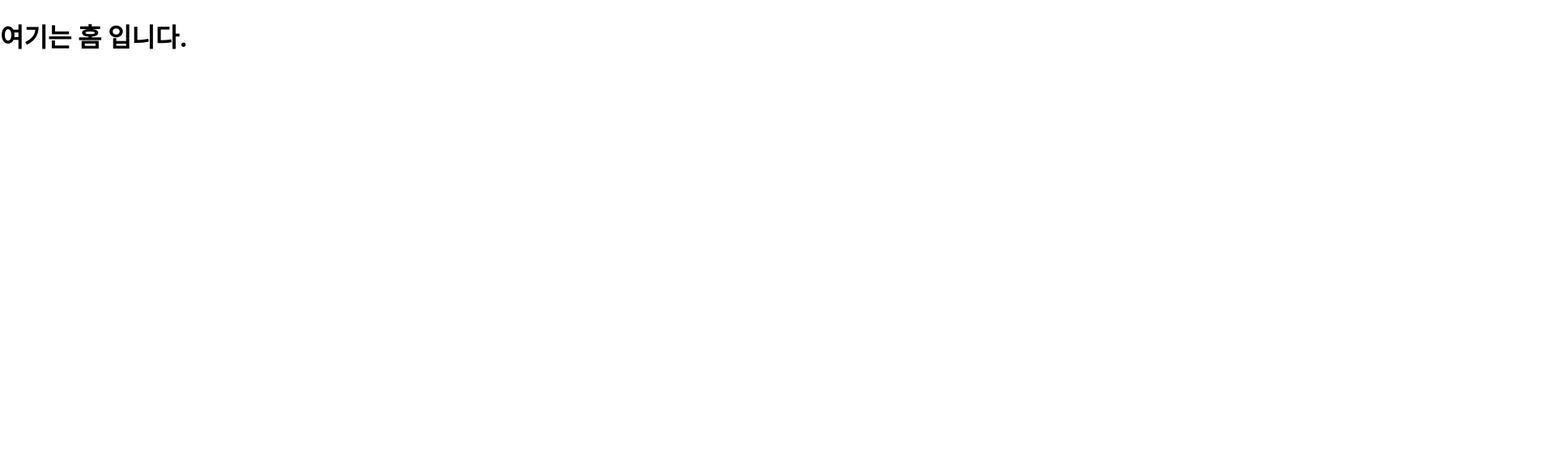
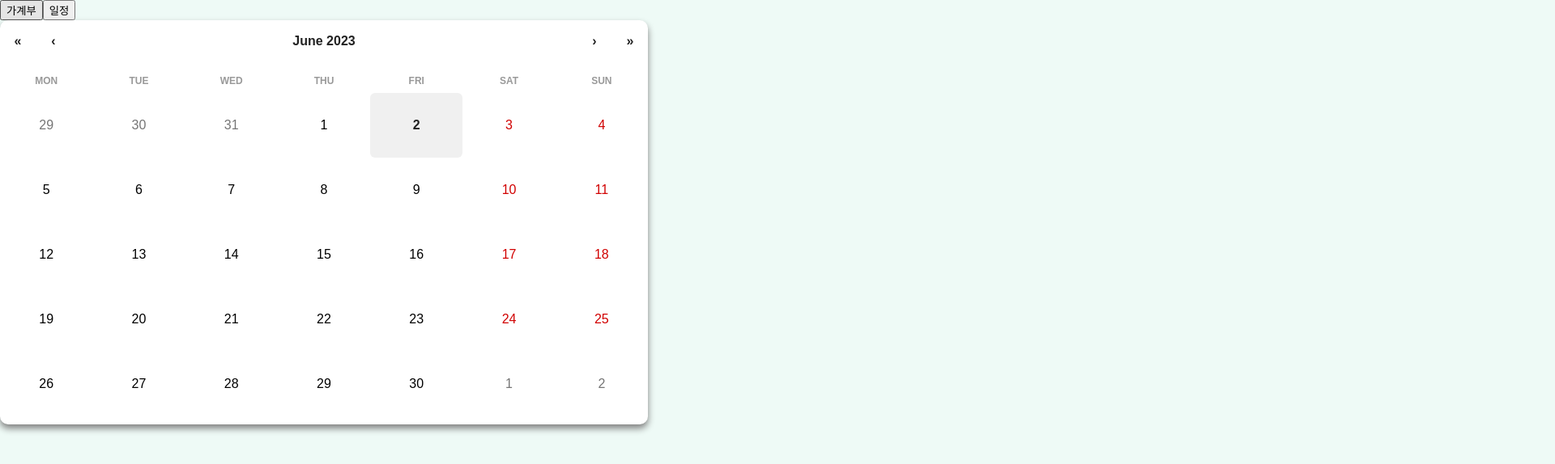
Before and after one commit to lamsasa/frontCheck, a React (Create React App) app: page / in a window 1280 px wide. Shown: the top 574 px of the page at 81% size, 1920 px wide, since content can reach past the window. Built offline with nearby package versions, Linux system fonts and the light colour scheme.

Commit message:
✨ 메인화면 달력 추가

```diff
--- a/src/pages/Home.jsx
+++ b/src/pages/Home.jsx
@@ -1,8 +1,18 @@
 import React from "react";
 import styled from "styled-components";
+import Calendar from "react-calendar";
+import "react-calendar/dist/Calendar.css";
+import "../styles/calendar.css";
 
 const HomeContainer = styled.div`
-
+    height: 1080px;
+    width: 1920px;
+    background: #eefaf6;
+    display: flex;
+    flex-direction: column;
+    /* align-items: center; */
+    /* justify-content: center; */
+    /* vertical-align: center; */
 `;
 
 const Home = () => {
@@ -11,8 +21,26 @@ const Home = () => {
         <>
             <HomeContainer>
 
-                <h1>여기는 홈 입니다.</h1>
+                <div class="container">
+                    {/* <div class="btn-group" role="group" aria-label="Basic radio toggle button group">
+                        <input type="radio" class="btn-check" name="btnradio" id="btnradio1" autocomplete="off" checked>
+                            <label class="btn btn-outline-primary" for="btnradio1">가계부</label>
 
+                            <input type="radio" class="btn-check" name="btnradio" id="btnradio2" autocomplete="off">
+                                <label class="btn btn-outline-primary" for="btnradio2">일정</label>
+                            </div> */}
+
+                    <div class="btn-group" role="group" aria-label="...">
+                        <button type="button" class="btn btn-default">가계부</button>
+                        <button type="button" class="btn btn-default">일정</button>
+                    </div>
+                </div>
+
+
+                <div className="calendar">
+                    <Calendar
+                        locale="en" />
+                </div>
             </HomeContainer>
         </>
 
--- /dev/null
+++ b/src/styles/calendar.css
@@ -0,0 +1,76 @@
+.react-calendar {
+    width: 800px;
+    max-width: 100%;
+    height: 500px;
+    background-color: #fff;
+    color: #999;
+    font-family: Arial, Helvetica, sans-serif;
+    /* line-height: 1.125em; */
+    border : 0px;
+    border-radius: 10px;
+    box-shadow: 0px 5px 8px 0px gray;
+   }
+
+   .react-calendar__navigation button {
+    color: #222;
+    font-weight: bold;
+    min-width: 44px;
+    background: none;
+    font-size: 16px;
+    margin-top: 8px;
+   }
+
+   .react-calendar__navigation button:enabled:hover,
+   .react-calendar__navigation button:enabled:focus {
+    background-color: #fff;
+   }
+
+   .react-calendar__navigation button[disabled] {
+    background-color: #fff;
+   }
+
+   abbr[title] {
+    text-decoration: none;
+   }
+
+   .react-calendar__tile{
+    height: 80px;
+    font-size: 16px;
+   }
+
+   .react-calendar__tile:enabled:hover,
+   .react-calendar__tile:enabled:focus {
+    background:  #DFF6EE;
+    color: #fff;
+    border-radius: 6px;
+   }
+
+   .react-calendar__tile--now {
+    background: #f0f0f0;
+    border-radius: 6px;
+    font-weight: bold;
+    color: #222;
+   }
+
+   .react-calendar__tile--now:enabled:hover,
+   .react-calendar__tile--now:enabled:focus {
+    background: #DFF6EE;
+    border-radius: 6px;
+    font-weight: bold;
+    color: #fff;
+   }
+
+   .react-calendar__tile--hasActive:enabled:hover,
+   .react-calendar__tile--hasActive:enabled:focus {
+    background:  #DFF6EE;
+   }
+
+   .react-calendar--selectRange .react-calendar__tile--hover {
+    background-color: #f8f8fa;
+   }
+
+   .react-calendar__tile--range {
+    background:  #DFF6EE;
+    color: #fff;
+    border-radius: 0;
+   }
```
Also changed, not shown: src/styles/StyledComponent.jsx (added).
